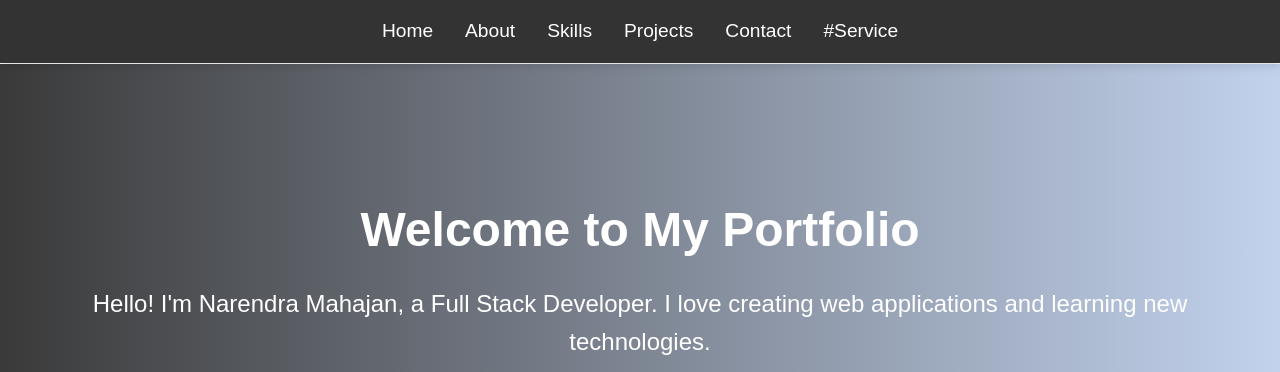
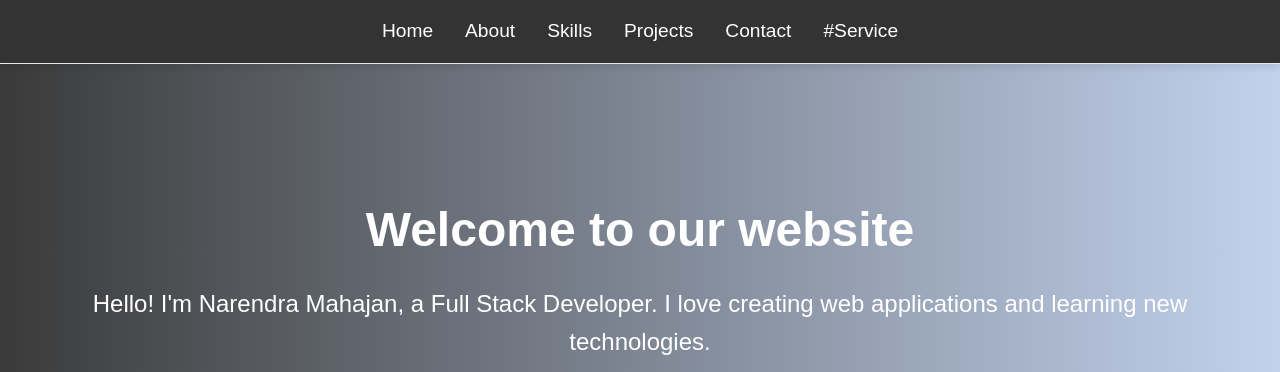
Before and after one commit to narendra1378/PortFolio, a plain HTML site: page index.html in a window 1280 px wide. Shown: the top 372 px of the page. Drawn offline with Linux system fonts and the light colour scheme.

Commit message:
change hero text

```diff
--- a/index.html
+++ b/index.html
@@ -25,7 +25,7 @@
     </header>
 
     <section id="home">
-      <h1>Welcome to My Portfolio</h1>
+      <h1>Welcome to our website</h1>
       <p>
         Hello! I'm Narendra Mahajan, a Full Stack Developer. I love creating web
         applications and learning new technologies.
```
